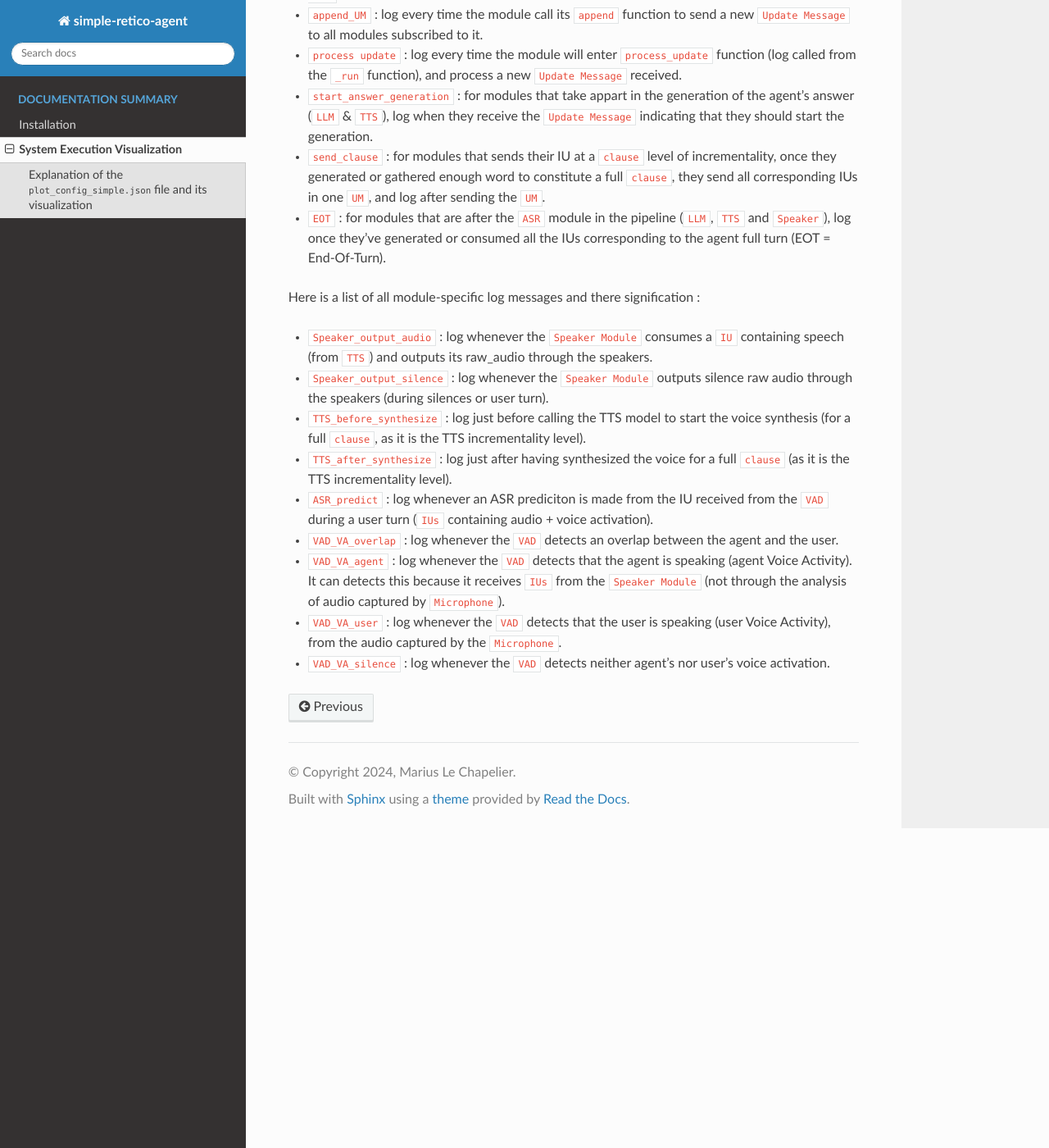
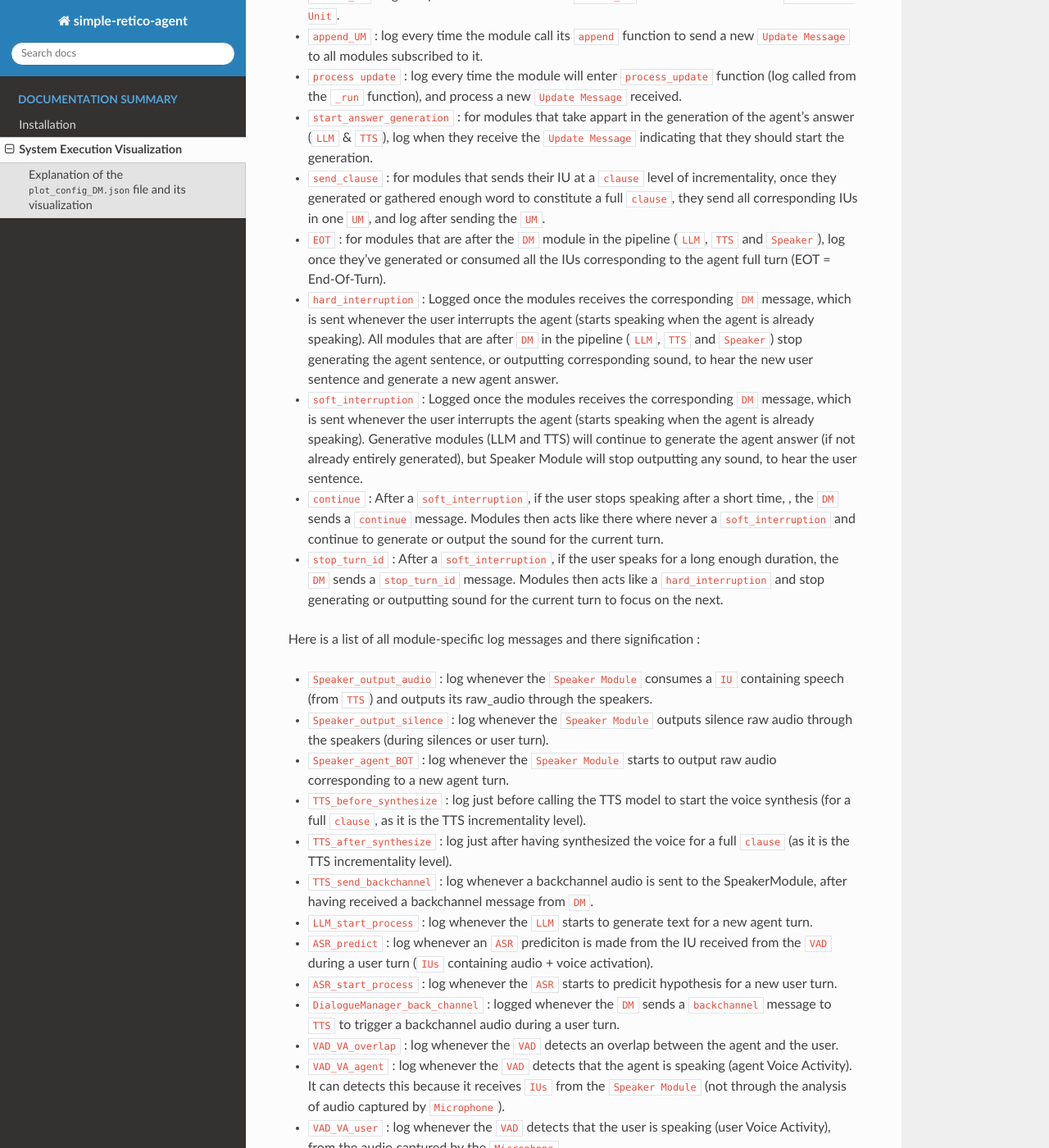
Before and after one commit to articulab/retico-conversational-agent, a Sphinx documentation site: the page built from docs/plot_and_visualization.md, in a window 1280 px wide and 1400 px high, scrolled down 964 px. Shown: the whole window at 82% size. Built offline with Sphinx 7.4.7 and the Read the Docs theme 3.1.0, drawn with Linux system fonts in a browser that asks for light colours; pages that are not in the unit, such as notebooks, are missing from menus; some of the changed text lies outside the part shown.

Commit message:
update doc + get rid of simple module to have only DM system

````diff
--- a/docs/plot_and_visualization.md
+++ b/docs/plot_and_visualization.md
@@ -1,12 +1,12 @@
 # System Execution Visualization
 
-The retico-core package that is used to build this simple retico agent provides us with a basic logging and plotting system. The plotting system is simple : load the log messages stored in the log file, sort them according to the plot configuration file (here `src/simple-retico-agent/configs/plot_config_simple.json`) and use them to create a plot showing all log messages from all modules accross time. This system can easily be used in real time, as it can generate a plot repeatidly while the system is running.
+The retico-core package that is used to build this retico conversational agent provides us with a basic logging and plotting system. The plotting system is simple : load the log messages stored in the log file, sort them according to the plot configuration file (here `src/retico-conversational-agent/configs/plot_config_DM.json`) and use them to create a plot showing all log messages from all modules accross time. This system can easily be used in real time, as it can generate a plot repeatidly while the system is running.
 
 For further information concerning the configuration of the plotting system, check the documentation : [https://retico-core-sos.readthedocs.io/en/latest/logs.html#configurate-plotting](https://retico-core-sos.readthedocs.io/en/latest/logs.html#configurate-plotting)
 
-## Explanation of the `plot_config_simple.json` file and its visualization
+## Explanation of the `plot_config_DM.json` file and its visualization
 
-```{figure} img/plot_example.png
+```{figure} img/plot_IU_exchange.png
 :align: center
 
 *A plot generated from the log file of a retico system's execution*
@@ -20,15 +20,24 @@ Here is a list of all general log messages and their signification :
 - `process update` : log every time the module will enter `process_update` function (log called from the `_run` function), and process a new `Update Message` received.
 - `start_answer_generation` : for modules that take appart in the generation of the agent's answer (`LLM` & `TTS`), log when they receive the `Update Message` indicating that they should start the generation.
 - `send_clause` : for modules that sends their IU at a `clause` level of incrementality, once they generated or gathered enough word to constitute a full `clause`, they send all corresponding IUs in one `UM`, and log after sending the `UM`.
-- `EOT` : for modules that are after the `ASR` module in the pipeline (`LLM`, `TTS` and `Speaker`), log once they've generated or consumed all the IUs corresponding to the agent full turn (EOT = End-Of-Turn).
+- `EOT` : for modules that are after the `DM` module in the pipeline (`LLM`, `TTS` and `Speaker`), log once they've generated or consumed all the IUs corresponding to the agent full turn (EOT = End-Of-Turn).
+- `hard_interruption` : Logged once the modules receives the corresponding `DM` message, which is sent whenever the user interrupts the agent (starts speaking when the agent is already speaking). All modules that are after `DM` in the pipeline (`LLM`, `TTS` and `Speaker`) stop generating the agent sentence, or outputting corresponding sound, to hear the new user sentence and generate a new agent answer.
+- `soft_interruption` : Logged once the modules receives the corresponding `DM` message, which is sent whenever the user interrupts the agent (starts speaking when the agent is already speaking). Generative modules (LLM and TTS) will continue to generate the agent answer (if not already entirely generated), but Speaker Module will stop outputting any sound, to hear the user sentence.
+- `continue` : After a `soft_interruption`, if the user stops speaking after a short time, , the `DM` sends a `continue` message. Modules then acts like there where never a `soft_interruption` and continue to generate or output the sound for the current turn.
+- `stop_turn_id` : After a `soft_interruption`, if the user speaks for a long enough duration, the `DM` sends a `stop_turn_id` message. Modules then acts like a `hard_interruption` and stop generating or outputting sound for the current turn to focus on the next.
 
 Here is a list of all module-specific log messages and there signification :
 
 - `Speaker_output_audio` : log whenever the `Speaker Module` consumes a `IU` containing speech (from `TTS`) and outputs its raw_audio through the speakers.
 - `Speaker_output_silence` : log whenever the `Speaker Module` outputs silence raw audio through the speakers (during silences or user turn).
+- `Speaker_agent_BOT` : log whenever the `Speaker Module` starts to output raw audio corresponding to a new agent turn.
 - `TTS_before_synthesize` : log just before calling the TTS model to start the voice synthesis (for a full `clause`, as it is the TTS incrementality level).
 - `TTS_after_synthesize` : log just after having synthesized the voice for a full `clause` (as it is the TTS incrementality level).
-- `ASR_predict` : log whenever an ASR prediciton is made from the IU received from the `VAD` during a user turn (`IUs` containing audio + voice activation).
+- `TTS_send_backchannel` : log whenever a backchannel audio is sent to the SpeakerModule, after having received a backchannel message from `DM`.
+- `LLM_start_process` : log whenever the `LLM` starts to generate text for a new agent turn.
+- `ASR_predict` : log whenever an `ASR` prediciton is made from the IU received from the `VAD` during a user turn (`IUs` containing audio + voice activation).
+- `ASR_start_process` : log whenever the `ASR` starts to predicit hypothesis for a new user turn.
+- `DialogueManager_back_channel` : logged whenever the `DM` sends a `backchannel` message to `TTS` to trigger a backchannel audio during a user turn.
 - `VAD_VA_overlap` : log whenever the `VAD` detects an overlap between the agent and the user.
 - `VAD_VA_agent` : log whenever the `VAD` detects that the agent is speaking (agent Voice Activity). It can detects this because it receives `IUs` from the `Speaker Module` (not through the analysis of audio captured by `Microphone`).
 - `VAD_VA_user` : log whenever the `VAD` detects that the user is speaking (user Voice Activity), from the audio captured by the `Microphone`.
````
Also changed, not shown: README.md (+4 -3 lines), docs/img/plot_IU_exchange.png, 1 other file.
